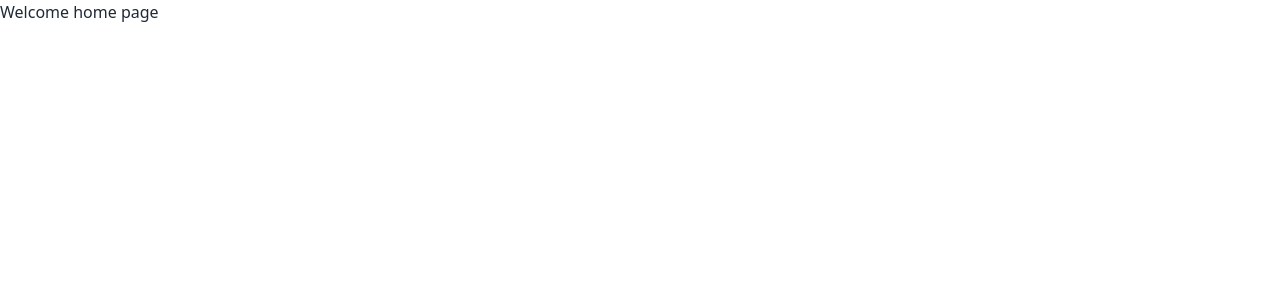
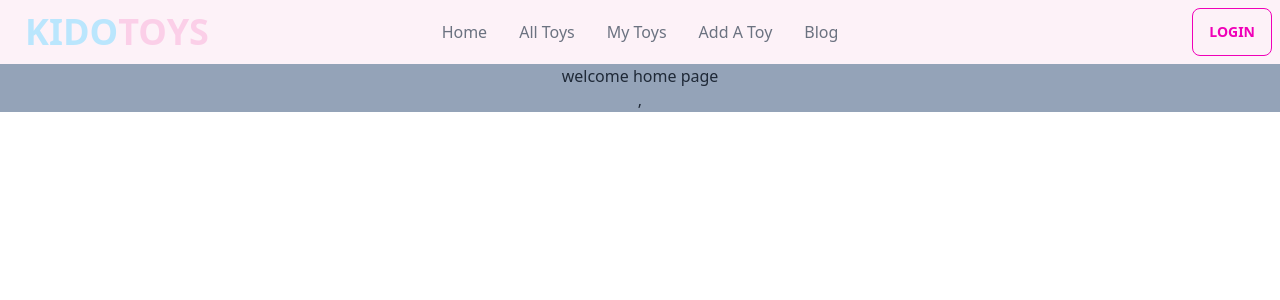
Before and after one commit to SharminHappy/toy-marketplace-client-side, a React (Vite) app: page / in a window 1280 px wide. Shown: the top 300 px of the page. Built offline with nearby package versions, Linux system fonts and the light colour scheme.

Commit message:
navbar created

```diff
--- a/src/LayOut/Main.jsx
+++ b/src/LayOut/Main.jsx
@@ -1,9 +1,11 @@
 import { Outlet } from "react-router-dom";
+import NavBar from "../Pages/Shared/NavBar/NavBar";
 
 
 const Main = () => {
     return (
         <div>
+            <NavBar></NavBar>
             <Outlet></Outlet>
         </div>
     );
--- a/src/Home/Home/Home.jsx
+++ b/src/Pages/Home/Home/Home.jsx
@@ -3,7 +3,7 @@
 const Home = () => {
     return (
         <div>
-            <h1>Welcome home page</h1>
+            <h1>welcome home page</h1>
         </div>
     );
 };
--- /dev/null
+++ b/src/Pages/Shared/Footer/Footer.jsx
@@ -0,0 +1,11 @@
+
+
+const Footer = () => {
+    return (
+        <div>
+            <h1>Footer</h1>
+        </div>
+    );
+};
+
+export default Footer;
--- /dev/null
+++ b/src/Pages/Shared/NavBar/NavBar.jsx
@@ -0,0 +1,37 @@
+import { Link } from "react-router-dom";
+
+
+const NavBar = () => {
+    const navItems = <>
+        <li className="not-italic hover:italic"><Link to='/'>Home</Link></li>
+        <li className="not-italic hover:italic"><Link to='/alltoys'>All Toys</Link></li>
+        <li className="not-italic hover:italic"><Link to='/mytoys'>My Toys</Link></li>
+        <li className="not-italic hover:italic"><Link to='/addtoy'>Add A Toy</Link></li>
+        <li className="not-italic hover:italic"><Link to='/blog'>Blog</Link></li>
+    </>
+    return (
+        <div className="navbar  bg-pink-50 ">
+            <div className="navbar-start">
+                <div className="dropdown">
+                    <label tabIndex={0} className="btn btn-ghost lg:hidden">
+                        <svg xmlns="http://www.w3.org/2000/svg" className="h-5 w-5" fill="none" viewBox="0 0 24 24" stroke="currentColor"><path strokeLinecap="round" strokeLinejoin="round" strokeWidth="2" d="M4 6h16M4 12h8m-8 6h16" /></svg>
+                    </label>
+                    <ul tabIndex={0} className="menu menu-compact dropdown-content mt-3 p-2 shadow bg-base-100 rounded-box w-52">
+                       {navItems}
+                    </ul>
+                </div>
+                <Link to='/' className="btn btn-ghost normal-case text-xl"><span className="text-4xl font-bold text-sky-200">KIDO</span><span className="text-4xl font-bold text-pink-200">TOYS</span></Link>
+            </div>
+            <div className="navbar-center hidden lg:flex">
+                <ul className="menu menu-horizontal px-1 text-gray-500  ">
+                    {navItems}
+                </ul>
+            </div>
+            <div className="navbar-end">
+                <Link to='/login'><button className="btn btn-outline btn-secondary">Login</button></Link>
+            </div>
+        </div>
+    );
+};
+
+export default NavBar;
--- a/src/Routes/Routes.jsx
+++ b/src/Routes/Routes.jsx
@@ -1,6 +1,7 @@
 import { createBrowserRouter } from "react-router-dom";
 import Main from "../LayOut/Main";
-import Home from "../Home/Home/Home";
+import Home from "../Pages/Home/Home/Home";
+
 
 const router = createBrowserRouter([
     {
--- a/src/main.jsx
+++ b/src/main.jsx
@@ -10,7 +10,9 @@
 
 
 ReactDOM.createRoot(document.getElementById('root')).render(
-  <React.StrictMode>
-    <RouterProvider router={router} />
-  </React.StrictMode>,
+  <div className=' max-w-7xl text-center  bg-slate-400'>
+    <React.StrictMode>
+      <RouterProvider router={router} />
+    </React.StrictMode>,
+  </div>
 )
```
